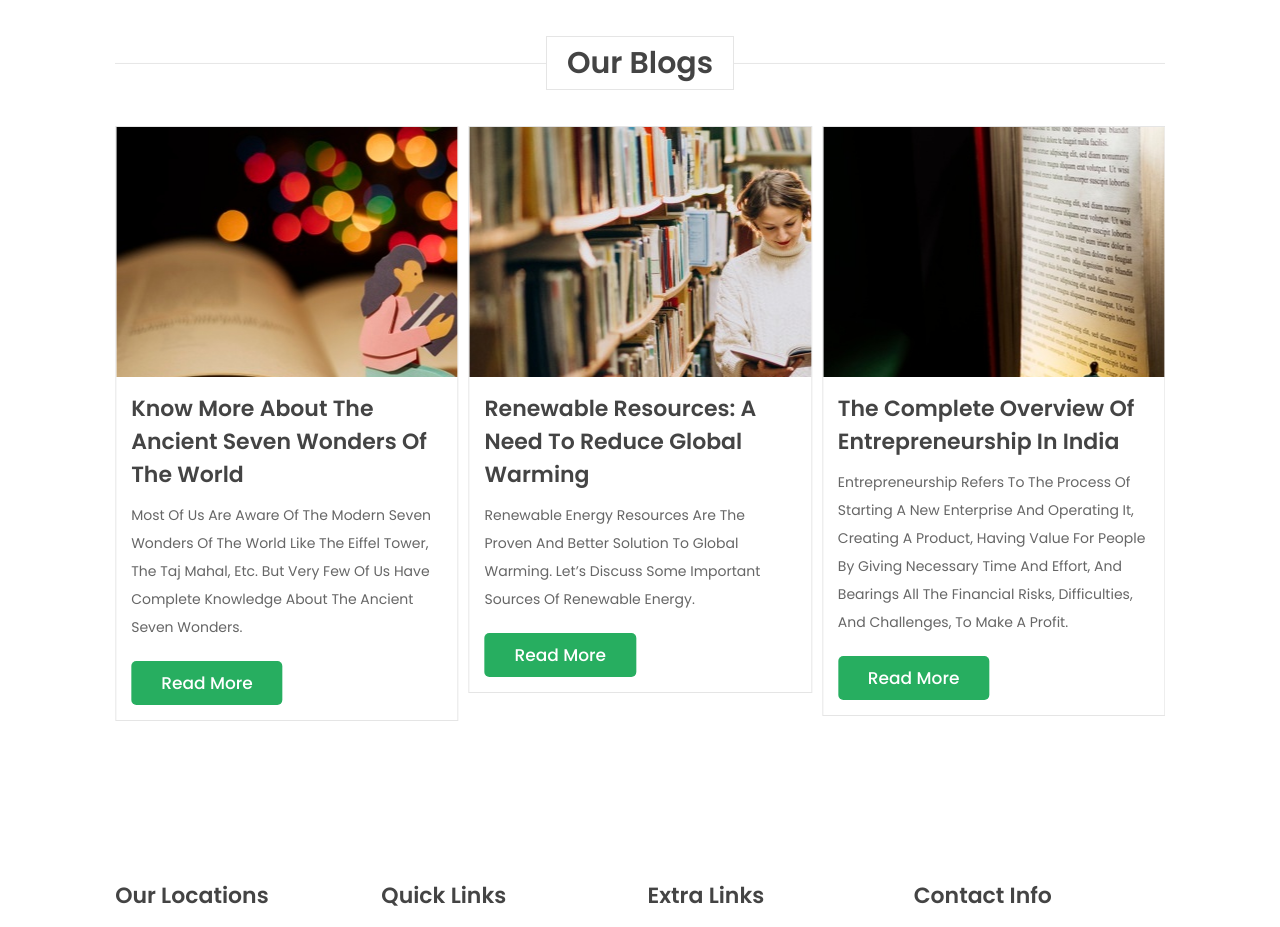
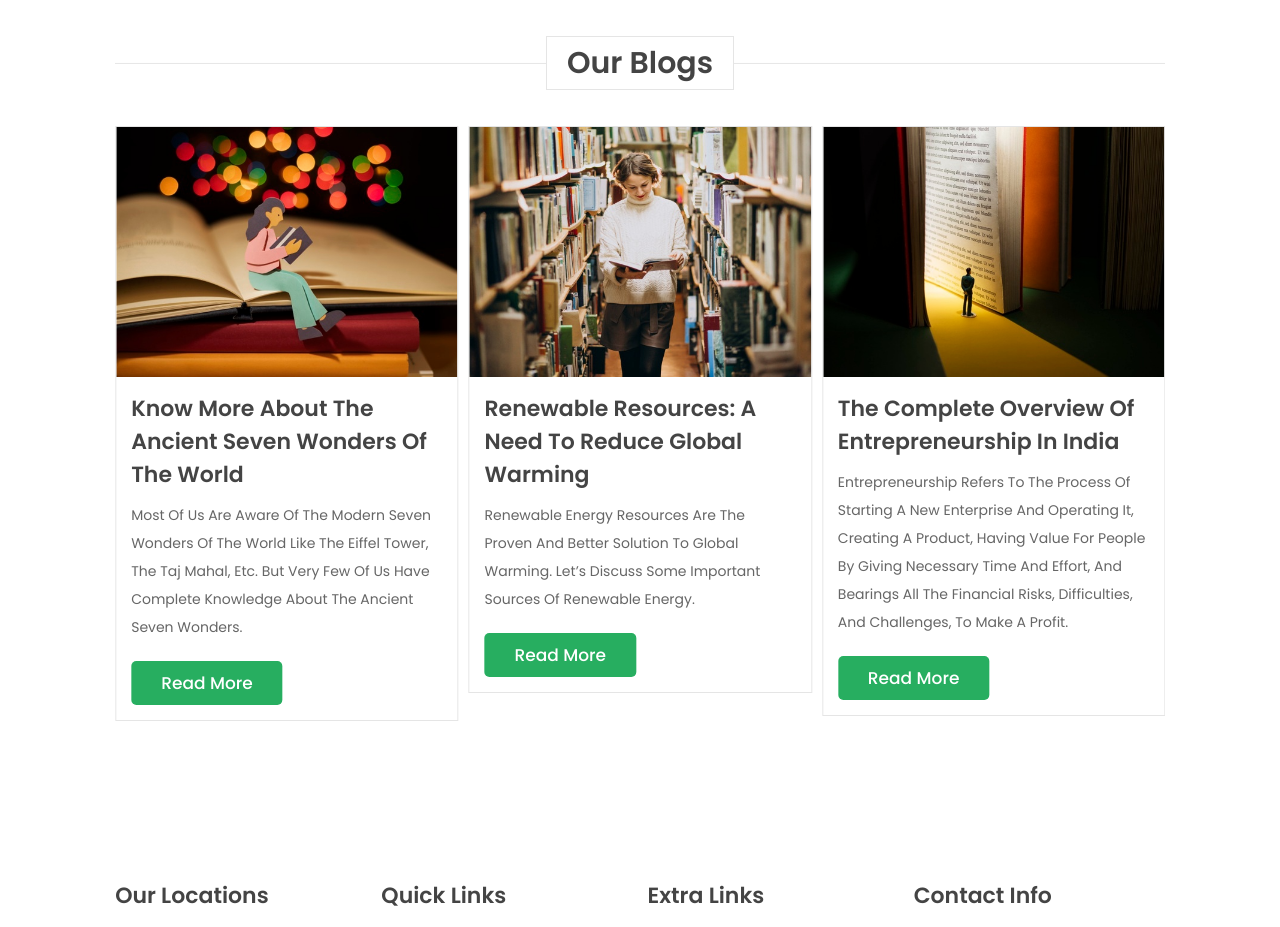
Before and after one commit to kirti1210/Book_Store, a plain HTML site: page index.html in a window 1280 px wide. Shown: the part 3340-4267 px from the top of the page. Drawn offline with nearby package versions, Linux system fonts and the light colour scheme.

Commit message:
Update style.css

```diff
--- a/style.css
+++ b/style.css
@@ -616,9 +616,9 @@ section{
 }
 
 .blogs .blogs-slider .box .image img{
-    height:100 px;
-    width:100 px;
-
+    height:100%;
+    width:100%;
+    object-fit: cover;
 }
 
 .blogs .blogs-slider .box:hover .image img{
```
